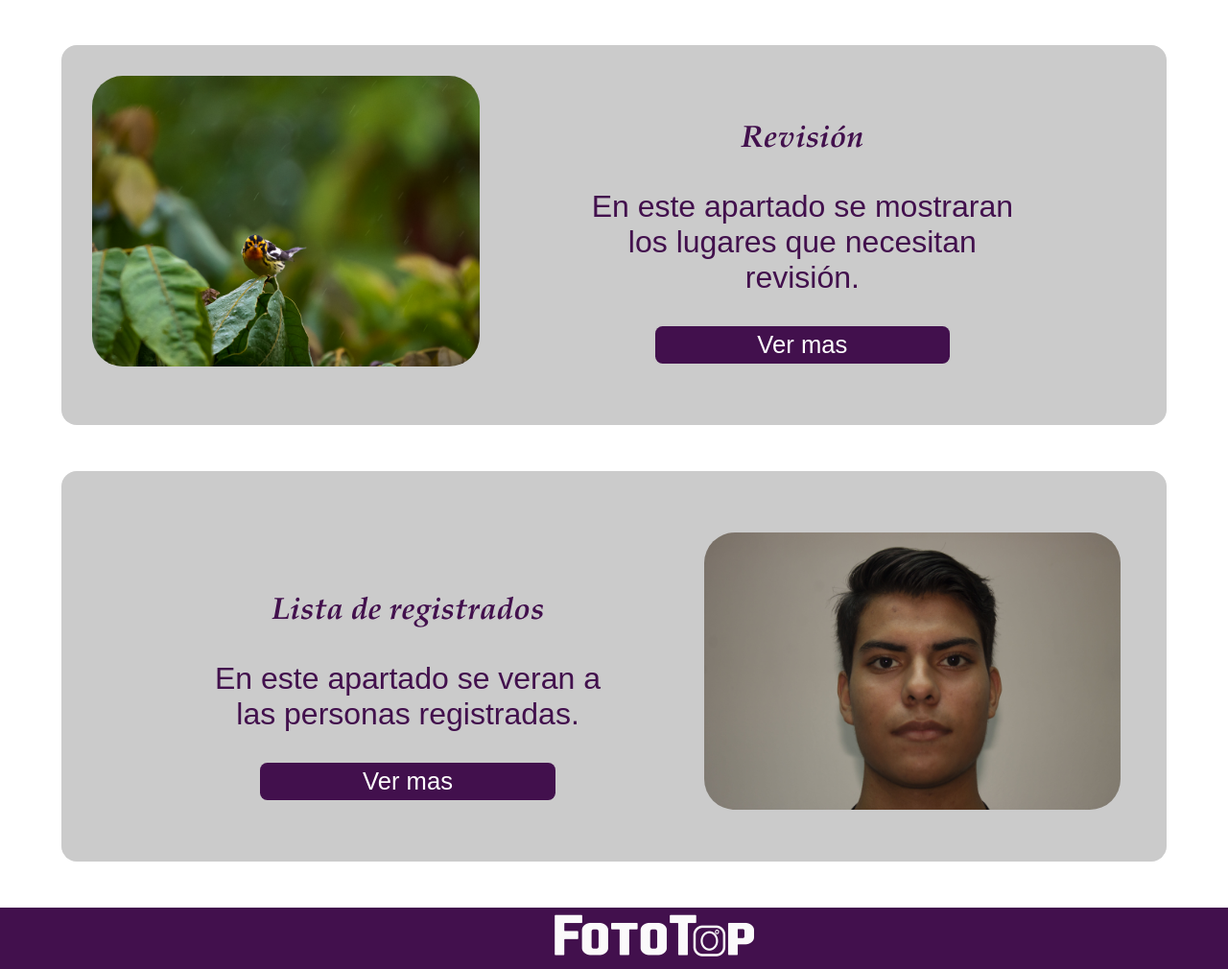
After one commit to Francis13CR/Proyecto_desarrollo1, a PHP site: page /admin-home.html in a window 1280 px wide. The commit adds this page. Shown: the part 639-1649 px from the top of the page at 96% size. Run offline with PHP 8.4, Linux system fonts and the light colour scheme; some web fonts are replaced.

Commit message:
principal admin

```diff
--- /dev/null
+++ b/admin-home.html
@@ -0,0 +1,85 @@
+<!DOCTYPE html>
+<html lang="en">
+
+<head>
+    <meta charset="UTF-8">
+    <meta http-equiv="X-UA-Compatible" content="IE=edge">
+    <meta name="viewport" content="width=device-width, initial-scale=1.0">
+    <link href="https://allfont.es/allfont.css?fonts=agency-fb" rel="stylesheet" type="text/css" />
+    <link href="https://allfont.es/allfont.css?fonts=book-antiqua" rel="stylesheet" type="text/css" />
+    <link rel="stylesheet" href="./css/index.css">
+    <title>FotoTop</title>
+</head>
+
+<body>
+    <section class="container">
+        <!--HEADER-->
+        <header class="admin-background-img">
+            <section class="inner-grid">
+                <nav class="top-menu">
+                    <!--Menu de navegacion-->
+                    <input id="menu" type="checkbox">
+                    <label class="bars" for="menu">
+                        <img src="./imgs/index-imgs/svg/bars.svg" alt="menu bar">
+                    </label>
+                    <a href="index.html">
+                        <img src="./imgs/logo.png" alt="FotoTop" class="logo">
+                    </a>
+            <!--<label>
+
+            </label> -->
+
+                </nav>
+
+                <h1 class="header-txt"> Administración</h1>
+
+
+            </section>
+        </header>
+        <!--HEADER-->
+
+        <!--GALERIA-->
+        <section class="inner-grid inner-bg mt-3">
+            <section class="inner-col">
+                <div>
+                    <img class="inner-img" src="./imgs/angryBird.jpg" alt="angryBird">
+                </div>
+                <div class = "center-right">
+                    <h3 class="admin-inner-title">Revisión</h3>
+                    <p class="admin-inner-content">En este apartado se mostraran<br>los lugares que necesitan<br>revisión.
+                    </p>
+                <a class="admin-inner-btn" href="gallery.html">
+                    Ver mas
+                </a>
+                </div>
+            </section>
+        </section>
+        <!--GALERIA-->
+
+        <!--FORMULARIO-->
+        <section class="inner-grid inner-bg mt-3">
+            <section class="inner-col mt-3">
+                <div class="center-left">
+                    <h3 class="admin-inner-title">Lista de registrados</h3>
+                    <p class="admin-inner-content">En este apartado se veran a<br>las personas registradas.</p>
+                <a class="admin-inner-btn" href="placeForm.html">
+                    Ver mas
+                </a>
+                </div>
+                <div>
+                    <img class="inner-img fr inner-img-left" src="./imgs/usser.JPG" alt="usser">
+                </div>
+            </section>
+        </section>
+        <!--FORMULARIO-->
+
+        <!--FOOTER-->
+        <footer class="admin-footer mt-3">
+            <img src="./imgs/logo.png"  class="logo-footer" alt="logo">
+        </footer>
+        <!--FOOTER-->
+    </section>
+
+</body>
+
+</html>
--- a/css/index.css
+++ b/css/index.css
@@ -30,6 +30,13 @@ body{
 .background-img{
     width: 100%;
     background: url(../imgs/header.jpg) no-repeat;
+    background-size: cover;
+    padding-bottom: 3em;
+}
+
+.admin-background-img{
+    width: 100%;
+    background: url(../imgs/index-imgs/night\ sky.jpeg) no-repeat;
     background-size: cover;
     padding-bottom: 3em;
 }
@@ -68,6 +75,14 @@ body{
     margin-top: 9em;
 }
 
+.header-txt{
+    font-family: 'Agency FB', arial;
+    font-size: 2.6em;
+    text-align: right;
+    color: white;
+    margin-top: 9em;
+}
+
 .center-right{
    margin-top: 2em;
    margin-right: 10em;
@@ -98,11 +113,28 @@ body{
     margin-top: 2em;
 }
 
+.admin-inner-title{
+    font-family: 'Book Antiqua', arial;
+    font-style: italic;
+    font-weight: 700;
+    font-size: 2em;
+    text-align: center;
+    color: #42104d;
+    margin-top: 2em;
+}
+
 .inner-content{
     font-family: 'Agency FB', arial;
     font-size: 2em;
     text-align: center;
     color: #09312e;
+}
+
+.admin-inner-content{
+    font-family: 'Agency FB', arial;
+    font-size: 2em;
+    text-align: center;
+    color: #42104d;
 }
 
 .inner-img{
@@ -127,6 +159,21 @@ body{
     width: 10em;
 }
 
+.admin-inner-btn{
+    font-family: 'Agency FB', arial;
+    font-size: 1.6em;
+    color: #ffffff;
+    background: #42104d;
+    border-radius: .3em;
+    padding: .2em 1em .2em 1em;
+    text-decoration: none;
+    text-align: center;
+    display: block;
+    margin-left: auto;
+    margin-right: auto;
+    width: 10em;
+}
+
 .inner-bg{
     background: rgba(152, 152, 152, .50);
     border-radius: 1em;
@@ -135,6 +182,15 @@ body{
 .footer {
     height: 4em;
     background-color: #144a46;
+    position: relative;
+    bottom: 0;
+    left: 0;
+    width: 100%;
+}
+
+.admin-footer {
+    height: 4em;
+    background-color: #42104d;
     position: relative;
     bottom: 0;
     left: 0;
```
Also changed, not shown: admin-control.html (added), admin-ussers.html (added), imgs/usser.JPG (added).
